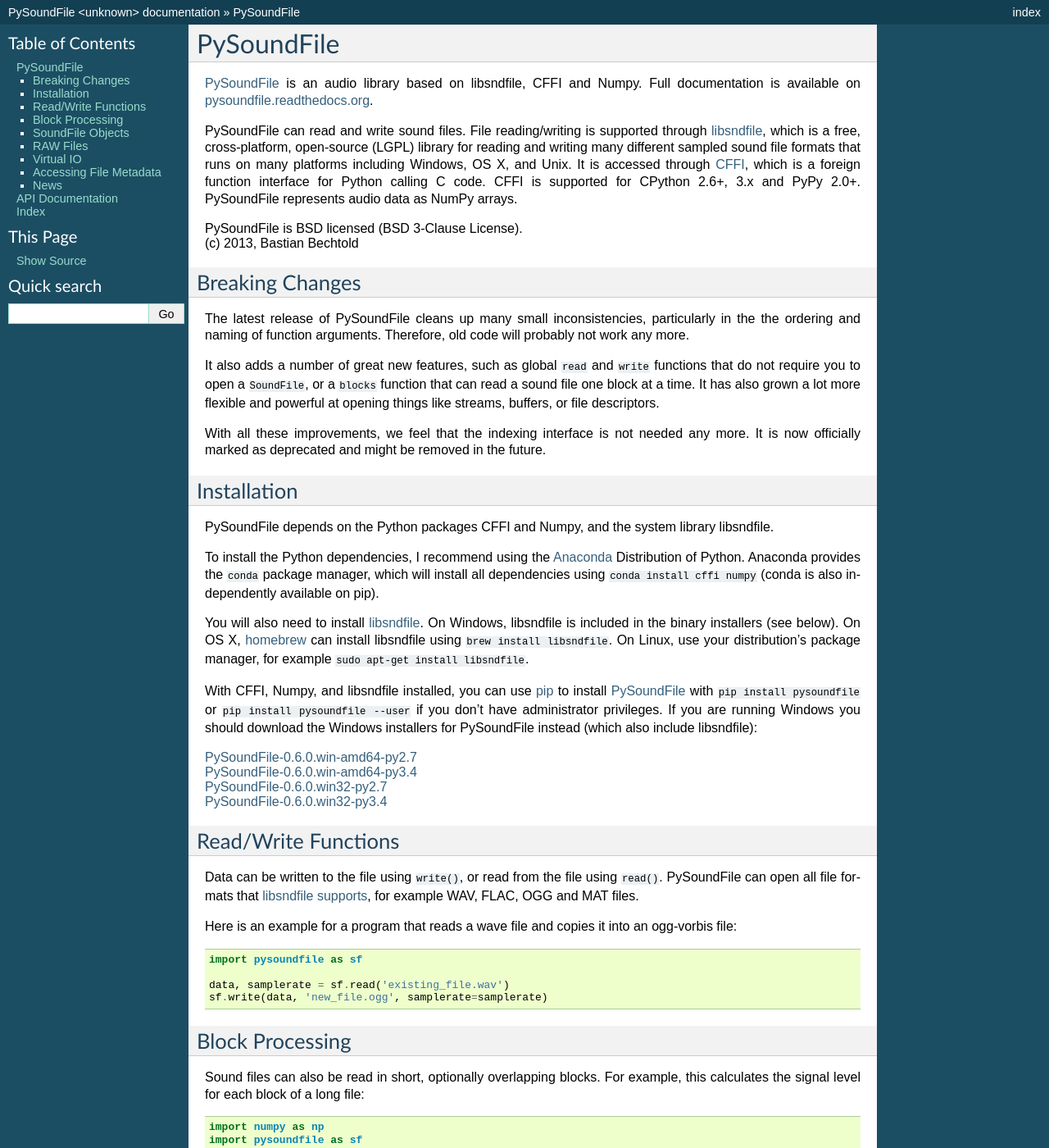
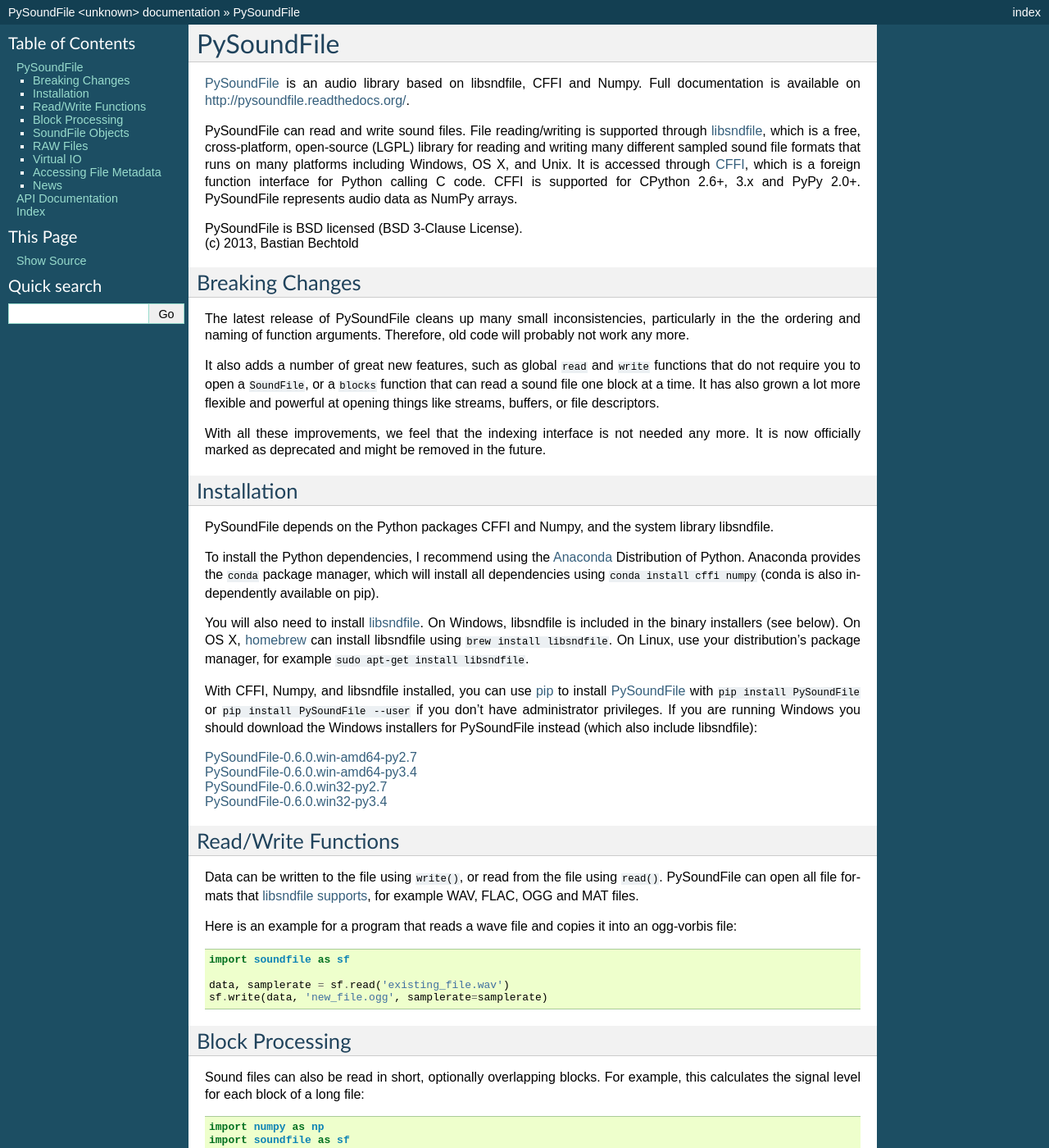
Before and after one commit to bastibe/python-soundfile, a Sphinx documentation site: the page built from doc/index.rst, in a window 1280 px wide and 1400 px high. Shown: the whole window at 82% size. Built offline with Sphinx 7.4.7, drawn with Linux system fonts in a browser that asks for light colours; some of the changed text lies outside the part shown.

Commit message:
Rename module from pysoundfile to soundfile
See #102.

```diff
--- a/README.rst
+++ b/README.rst
@@ -3,8 +3,7 @@
 
 `PySoundFile <https://github.com/bastibe/PySoundFile>`__ is an audio
 library based on libsndfile, CFFI and Numpy. Full documentation is
-available on `pysoundfile.readthedocs.org
-<http://pysoundfile.readthedocs.org/>`__.
+available on http://pysoundfile.readthedocs.org/.
 
 PySoundFile can read and write sound files. File reading/writing is
 supported through `libsndfile <http://www.mega-nerd.com/libsndfile/>`__,
@@ -59,7 +58,7 @@
 With CFFI, Numpy, and libsndfile installed, you can use `pip
 <http://pip.readthedocs.org/en/latest/installing.html>`__ to install
 `PySoundFile <https://pypi.python.org/pypi/PySoundFile/0.6.0>`__ with
-``pip install pysoundfile`` or ``pip install pysoundfile --user`` if you
+``pip install PySoundFile`` or ``pip install PySoundFile --user`` if you
 don't have administrator privileges. If you are running Windows you
 should download the Windows installers for PySoundFile instead (which
 also include libsndfile):
@@ -82,7 +81,7 @@
 
 .. code:: python
 
-    import pysoundfile as sf
+    import soundfile as sf
 
     data, samplerate = sf.read('existing_file.wav')
     sf.write(data, 'new_file.ogg', samplerate=samplerate)
@@ -97,7 +96,7 @@
 .. code:: python
 
    import numpy as np
-   import pysoundfile as sf
+   import soundfile as sf
 
    rms = [np.sqrt(np.mean(block**2)) for block in
           sf.blocks('myfile.wav', blocksize=1024, overlap=512)]
@@ -115,7 +114,7 @@
 
 .. code:: python
 
-   import pysoundfile as sf
+   import soundfile as sf
 
    with sf.SoundFile('myfile.wav', 'rw') as f:
        while f.tell() < len(f):
@@ -138,7 +137,7 @@
 
 .. code:: python
 
-   import pysoundfile as sf
+   import soundfile as sf
 
    format = {'format':'RAW', 'subtype':'FLOAT', 'endian':'FILE'}
    data = sf.read('myfile.raw', dtype='float32', **format)
@@ -152,7 +151,7 @@
 
 .. code:: python
 
-    import pysoundfile as sf
+    import soundfile as sf
     with open('filename.flac', 'rb') as f:
         data, samplerate = sf.read(f)
 
@@ -161,7 +160,7 @@
 .. code:: python
 
     from io import BytesIO
-    import pysoundfile as sf
+    import soundfile as sf
     import requests
 
     f = BytesIO()
--- a/doc/index.rst
+++ b/doc/index.rst
@@ -3,7 +3,7 @@
 API Documentation
 =================
 
-.. automodule:: pysoundfile
+.. automodule:: soundfile
    :members:
    :undoc-members:
 
--- a/setup.py
+++ b/setup.py
@@ -43,7 +43,7 @@
     author_email='basti@bastibe.de',
     url='https://github.com/bastibe/PySoundFile',
     keywords=['audio', 'libsndfile'],
-    py_modules=['pysoundfile'],
+    py_modules=['soundfile'],
     data_files=sndfile,
     license='BSD 3-Clause License',
     install_requires=['numpy',
```
Also changed, not shown: soundfile.py (renamed from pysoundfile.py, +10 -10 lines), 2 other files.
